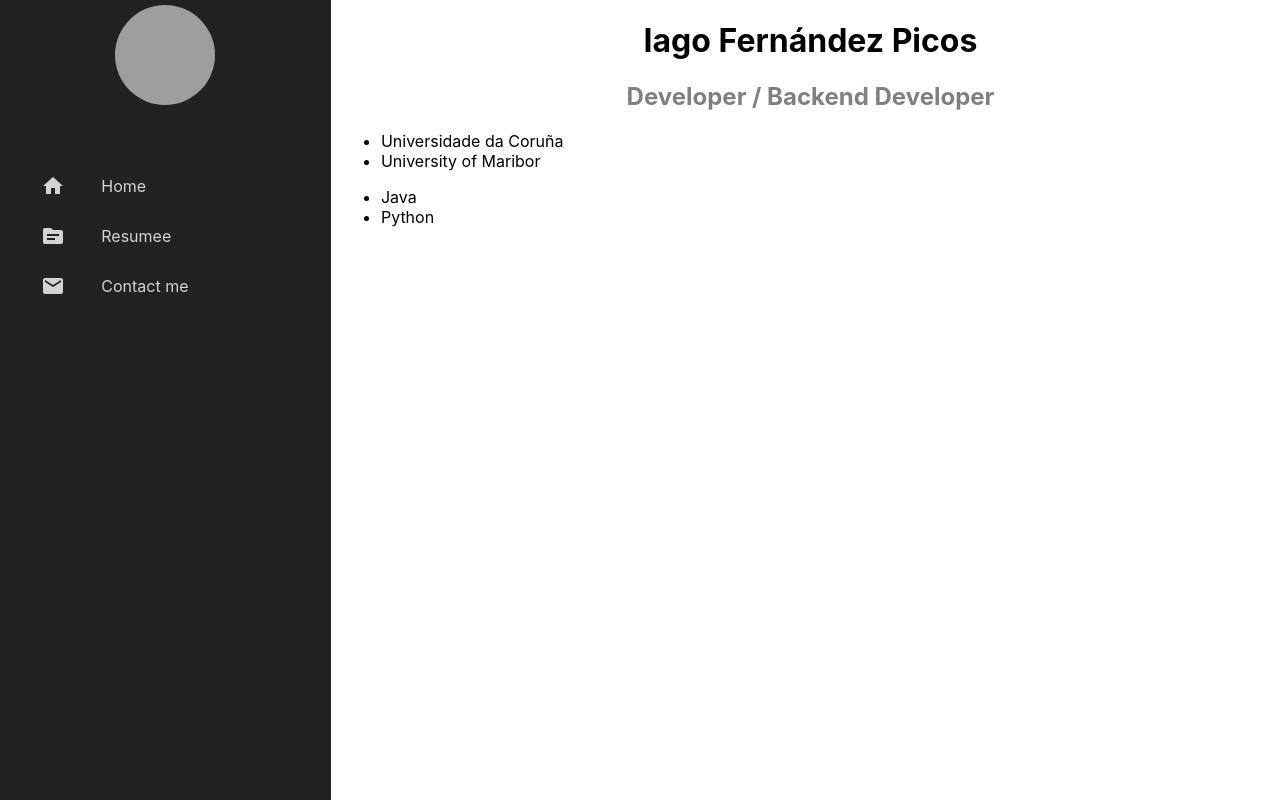
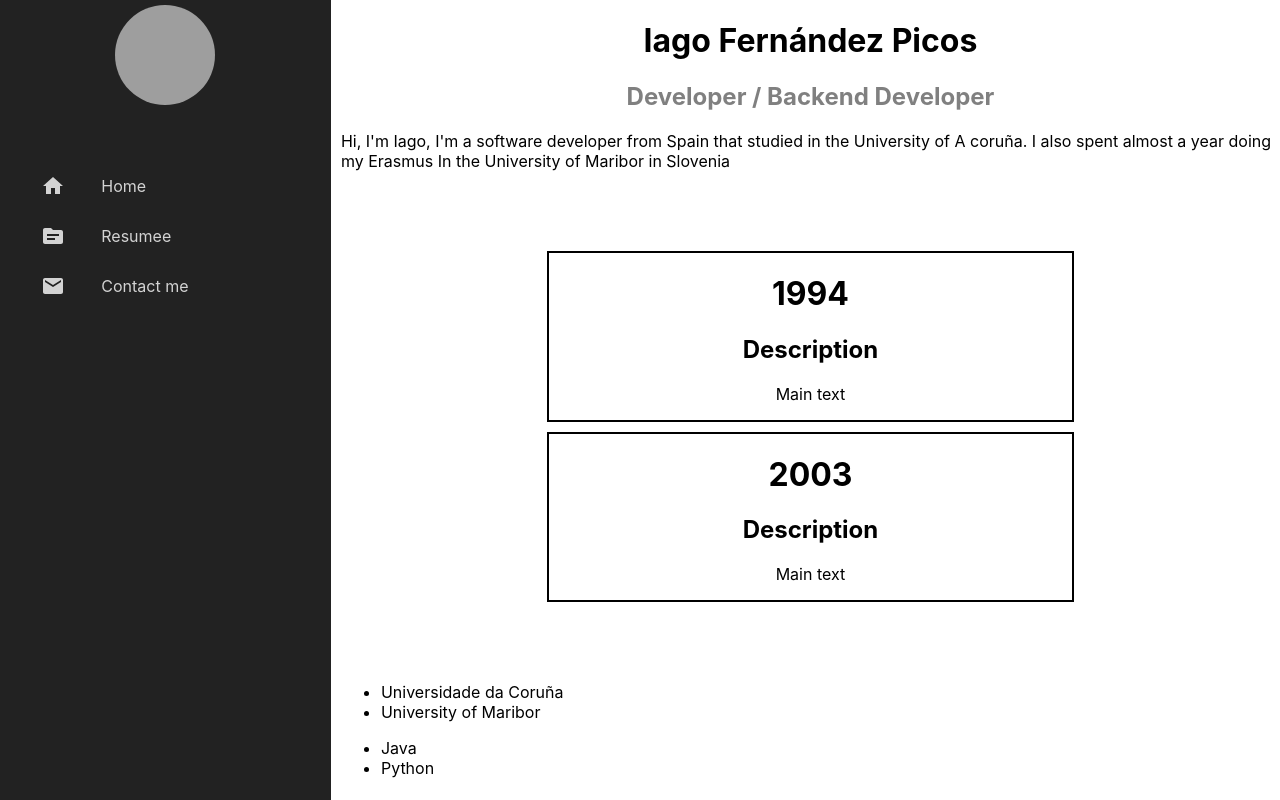
Before and after one commit to iagopicos/curriculum, a React (Create React App) app: page / in a window 1280 px wide. Built offline with nearby package versions, Linux system fonts and the light colour scheme; grey boxes are pictures that could not be loaded.

Commit message:
Starting timeline

```diff
--- a/src/Home/Home.tsx
+++ b/src/Home/Home.tsx
@@ -1,3 +1,5 @@
+import Timeline from "../Timeline/Timeline";
+
 export default function Home(){
   return(
     <>
@@ -7,6 +9,14 @@ export default function Home(){
       <h2>
         Developer / Backend Developer
       </h2>
+      <div className='introduction'>
+        <p>
+          Hi, I'm Iago, I'm a software developer from Spain that studied in the University of A coruña.
+          I also spent almost a year doing my Erasmus In the University of Maribor in Slovenia
+
+        </p>
+        <Timeline/>
+      </div>
       <div className='home-content'>
         <ul className="education">
           <li>Universidade da Coruña</li>
--- a/src/Timeline/Timeline.scss
+++ b/src/Timeline/Timeline.scss
@@ -0,0 +1,17 @@
+.timeline{
+  margin: 5em auto;
+  max-width: 34.15em;
+
+}
+
+.timeline-item{
+  border: 2px solid black;
+  margin:10px;
+
+  h2{
+    color: black;
+  }
+  p{
+    text-align: center;
+  }
+}
--- a/src/Timeline/Timeline.tsx
+++ b/src/Timeline/Timeline.tsx
@@ -1,11 +1,19 @@
+import './Timeline.scss'
 export default function Timeline() {
   return (
     <div className='timeline'>
-      <div>
-        <section className='timeline-item'> 1994</section>
+        <div className='timeline-item'>
+          <h1>1994</h1>
+          <h2>Description</h2>
+          <p>Main text</p>
+        </div>
 
-      </div>
 
+        <div className='timeline-item'>
+          <h1>2003</h1>
+          <h2>Description</h2>
+          <p>Main text</p>
+        </div>
 
 
     </div>
```
